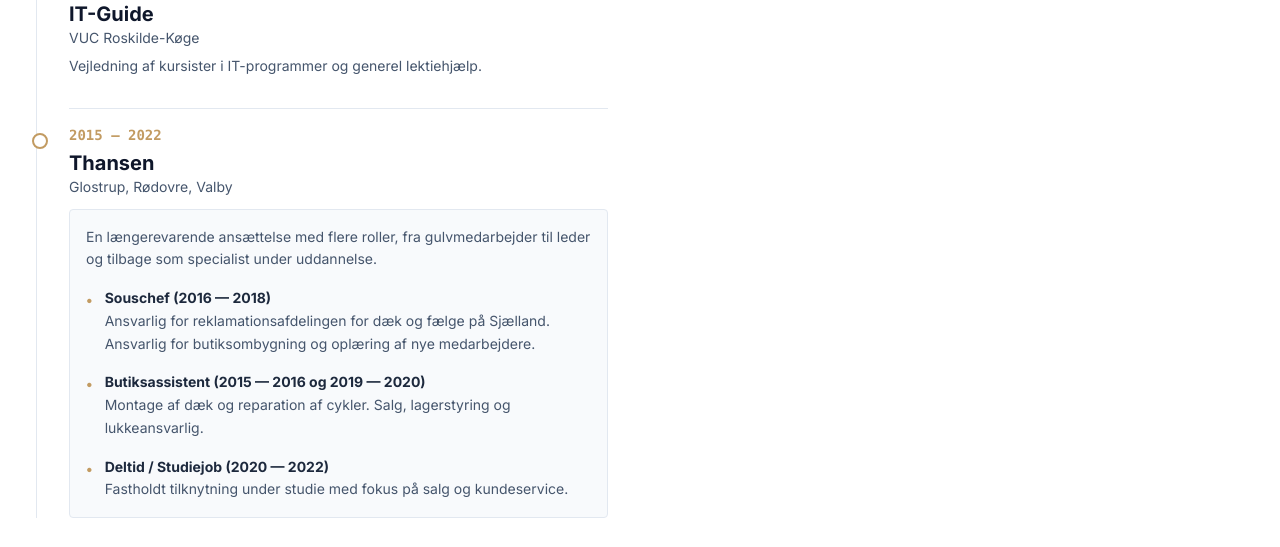
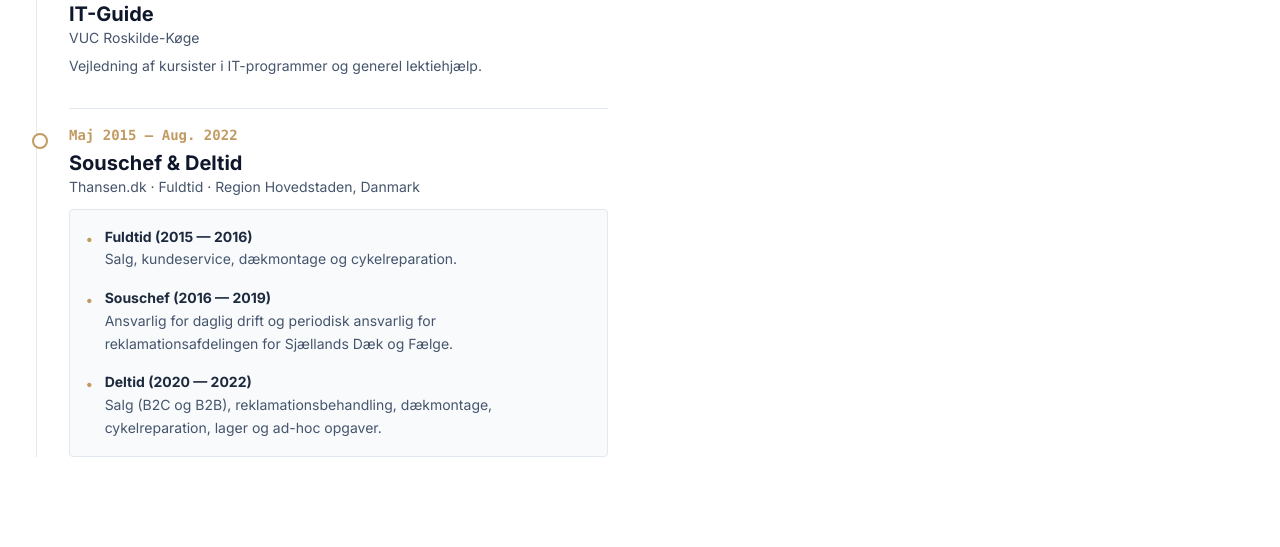
Before and after one commit to Cheeflipp/TekKv2, a Next.js app: page /profil in a window 1280 px wide. Shown: the part 1480-2027 px from the top of the page. Built offline with nearby package versions, Linux system fonts and the light colour scheme; no server answers; the database is empty; a web font is replaced by a local one.

Commit message:
feat(profil): Update work experience details
Refines the work experience section on the profile page to include more specific dates, role titles, and location details for the Thansen employment.

```diff
--- a/app/(public)/profil/page.tsx
+++ b/app/(public)/profil/page.tsx
@@ -195,33 +195,34 @@
                 <div className={cn(
                   "text-sm font-bold font-mono mb-1",
                   theme === 'classic' ? "text-[#c29b62]" : "text-orange-500"
-                )}>2015 — 2022</div>
-                <h4 className={cn("text-xl font-bold", theme === 'classic' ? "text-slate-900" : "text-white")}>Thansen</h4>
-                <p className={cn("text-sm", theme === 'classic' ? "text-slate-600" : "text-slate-400")}>Glostrup, Rødovre, Valby</p>
+                )}>Maj 2015 — Aug. 2022</div>
+                <h4 className={cn("text-xl font-bold", theme === 'classic' ? "text-slate-900" : "text-white")}>Souschef & Deltid</h4>
+                <p className={cn("text-sm", theme === 'classic' ? "text-slate-600" : "text-slate-400")}>Thansen.dk · Fuldtid · Region Hovedstaden, Danmark</p>
 
                 <div className={cn(
                   "mt-3 p-4 rounded border text-sm leading-relaxed",
                   theme === 'classic' ? "bg-slate-50 border-slate-200 text-slate-600" : "bg-slate-900/50 border-slate-800 text-slate-400"
                 )}>
-                  <p className="mb-4">
-                    En længerevarende ansættelse med flere roller, fra gulvmedarbejder til leder og tilbage som specialist under uddannelse.
-                  </p>
                   <ul className="space-y-4">
+                     {/* Fuldtid */}
+                     <li className="flex gap-3">
+                        <span className={cn("font-bold mt-0.5", theme === 'classic' ? "text-[#c29b62]" : "text-orange-500")}>•</span>
+                        <div>
+                          <strong className={cn("block", theme === 'classic' ? "text-slate-800" : "text-slate-200")}>Fuldtid (2015 — 2016)</strong>
+                          <span className={theme === 'classic' ? "text-slate-600" : "text-slate-500"}>
+                            Salg, kundeservice, dækmontage og cykelreparation.
+                          </span>
+                        </div>
+                     </li>
+
                      {/* Souschef */}
                      <li className="flex gap-3">
                         <span className={cn("font-bold mt-0.5", theme === 'classic' ? "text-[#c29b62]" : "text-orange-500")}>•</span>
                         <div>
-                          <strong className={cn("block", theme === 'classic' ? "text-slate-800" : "text-slate-200")}>Souschef (2016 — 2018)</strong>
-                          <span className={theme === 'classic' ? "text-slate-600" : "text-slate-500"}>Ansvarlig for reklamationsafdelingen for dæk og fælge på Sjælland. Ansvarlig for butiksombygning og oplæring af nye medarbejdere.</span>
-                        </div>
-                     </li>
-
-                     {/* Butiksassistent (Full Time) */}
-                     <li className="flex gap-3">
-                        <span className={cn("font-bold mt-0.5", theme === 'classic' ? "text-[#c29b62]" : "text-orange-500")}>•</span>
-                        <div>
-                          <strong className={cn("block", theme === 'classic' ? "text-slate-800" : "text-slate-200")}>Butiksassistent (2015 — 2016 og 2019 — 2020)</strong>
-                          <span className={theme === 'classic' ? "text-slate-600" : "text-slate-500"}>Montage af dæk og reparation af cykler. Salg, lagerstyring og lukkeansvarlig.</span>
+                          <strong className={cn("block", theme === 'classic' ? "text-slate-800" : "text-slate-200")}>Souschef (2016 — 2019)</strong>
+                          <span className={theme === 'classic' ? "text-slate-600" : "text-slate-500"}>
+                            Ansvarlig for daglig drift og periodisk ansvarlig for reklamationsafdelingen for Sjællands Dæk og Fælge.
+                          </span>
                         </div>
                      </li>
 
@@ -229,8 +230,10 @@
                      <li className="flex gap-3">
                         <span className={cn("font-bold mt-0.5", theme === 'classic' ? "text-[#c29b62]" : "text-orange-500")}>•</span>
                         <div>
-                          <strong className={cn("block", theme === 'classic' ? "text-slate-800" : "text-slate-200")}>Deltid / Studiejob (2020 — 2022)</strong>
-                          <span className={theme === 'classic' ? "text-slate-600" : "text-slate-500"}>Fastholdt tilknytning under studie med fokus på salg og kundeservice.</span>
+                          <strong className={cn("block", theme === 'classic' ? "text-slate-800" : "text-slate-200")}>Deltid (2020 — 2022)</strong>
+                          <span className={theme === 'classic' ? "text-slate-600" : "text-slate-500"}>
+                            Salg (B2C og B2B), reklamationsbehandling, dækmontage, cykelreparation, lager og ad-hoc opgaver.
+                          </span>
                         </div>
                      </li>
                   </ul>
```
